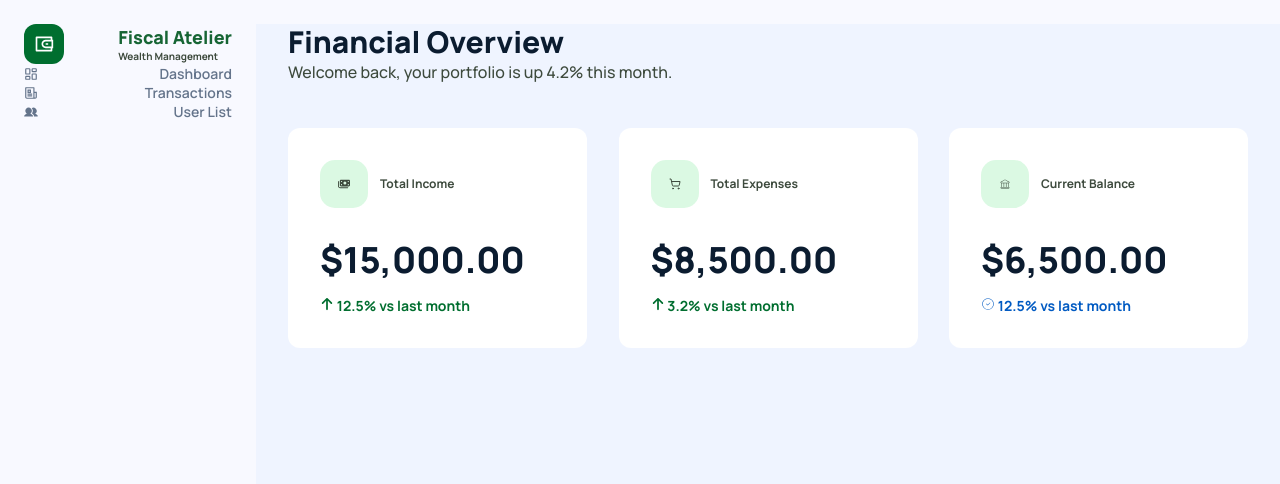
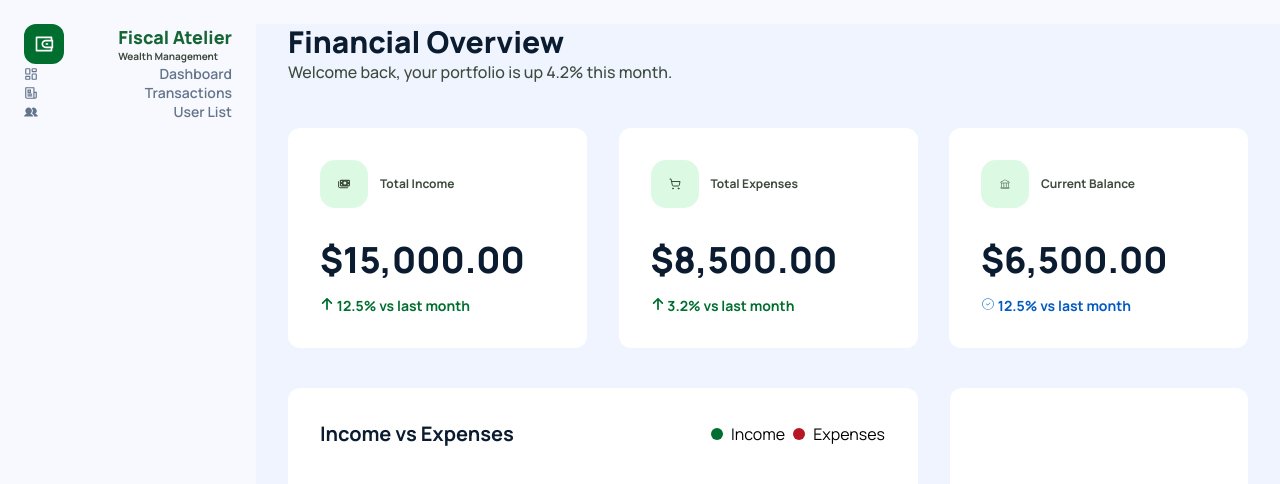
Before and after one commit to MrJasurMC/Hackathon, a React (Vite) app: page / in a window 1280 px wide. Shown: the top 484 px of the page. Built offline with nearby package versions, Linux system fonts and the light colour scheme.

Commit message:
changer mirshohid

```diff
--- a/src/pages/Financial/Financial.css
+++ b/src/pages/Financial/Financial.css
@@ -31,6 +31,7 @@
     height: 220px;
     display: flex;
     justify-content: space-between;
+    margin-bottom: 40px;
 }
 .box-dash{
     width: 299px;
@@ -75,3 +76,55 @@ margin-right: 12px;
 .kok-box{
     color: #005AC2;
 }
+
+.expenses-dash{
+    width: 960px;
+    height: 380px;
+    display: flex;
+    align-items: center;
+    justify-content: space-between;
+}
+.chart-side{
+    width: 630px;
+    height: 380px;
+    background-color: #FFFFFF;
+    border-radius: 12px;
+    padding: 32px;
+}
+.recent-side{
+    width: 298px;
+    height: 380px;
+    background-color: #FFFFFF;
+    border-radius: 12px;
+}
+.text-chart{
+    width: 565px;
+    height: 28px;
+    display: flex;
+    align-items: center;
+    justify-content: space-between;
+}
+.text-icon-chart{
+    display: flex;
+    align-items: center;
+    justify-content: space-between;
+    gap: 8px;
+}
+.text-chart h2{
+    font-size: 20px;
+    font-weight: 700;
+    color: #0B1C30;
+    line-height: 28px;
+}
+.circle{
+    width: 12px;
+    height: 12px;
+    border-radius: 50%;
+    background-color: #006E2F;
+}
+.circle-2{
+    width: 12px;
+    height: 12px;
+    border-radius: 50%;
+    background-color: #B61722;
+}
--- a/src/pages/Financial/Financial.jsx
+++ b/src/pages/Financial/Financial.jsx
@@ -31,6 +31,30 @@ function Financial() {
                 <div className="month-box kok-box" ><CiCircleCheck /> 12.5% vs last month</div>
             </div>
         </div>
+        <div className="expenses-dash">
+            <div className="chart-side">
+              <div className="text-chart">
+              <h2>Income vs Expenses</h2>
+              <div className="text-icon-chart">
+                <div className="circle"></div>
+                <p>Income</p>
+                <div className="circle-2"></div>
+                <p>Expenses</p>
+              </div>
+              </div>
+              <div className="real-chart">
+                 <div className="jan"></div>
+                 <div className="feb"></div>
+                 <div className="mar"></div>
+                 <div className="apr"></div>
+                 <div className="may"></div>
+                 <div className="jun"></div>
+              </div>
+            </div>
+            <div className="recent-side">
+
+            </div>
+        </div>
     </section>
   )
 }
```
